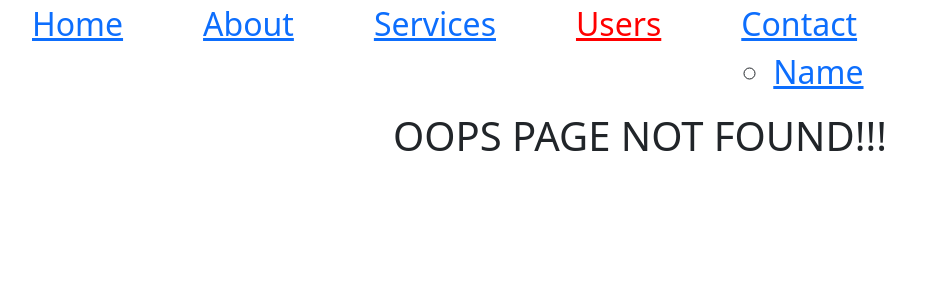
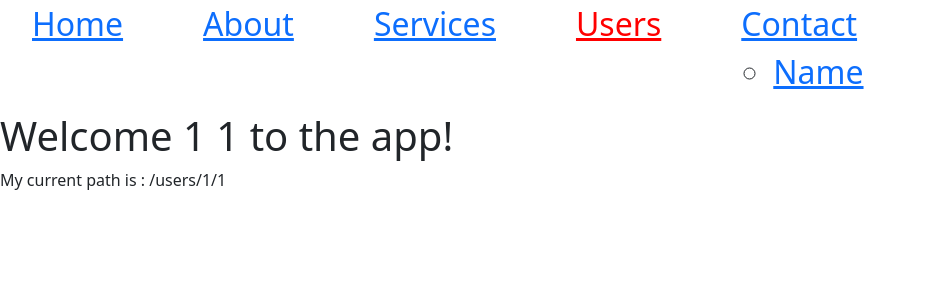
Before and after one commit to karan-verma108/ReactJs2024, a React (Create React App) app: page /users/1/1 in a window 1280 px wide. Before the commit this address had no page. Shown: the top 300 px of the page, without its empty margins (0-947 px from the left). Built offline with nearby package versions, Linux system fonts and the light colour scheme.

Commit message:
uselocation hook

```diff
--- a/src/ReactRouter/App.jsx
+++ b/src/ReactRouter/App.jsx
@@ -19,7 +19,7 @@ const App = () => {
                 <Route path="/contact" element={<Contact />} />
                 <Route path="/contact/name" element={<Name title='WWE' />} />
                 <Route path="/services" element={<Services title='Service' />} />
-                <Route path="/users/:fname" element={<User />} />
+                <Route path="/users/:fname/:lname" element={<User />} />
                 <Route path="*" element={<ErrorPage />} />
             </Routes>
         </>
--- a/src/ReactRouter/User.jsx
+++ b/src/ReactRouter/User.jsx
@@ -1,12 +1,16 @@
 import React from "react";
-import { useParams } from "react-router-dom";
+import { useLocation, useParams } from "react-router-dom";
 
 const User = () => {
     const { fname, lname } = useParams();
+    const location = useLocation();
+    // console.log(location);
 
     return (
         <>
             <h1>Welcome {fname} {lname} to the app! </h1>
+            <p>My current path is : {location.pathname}</p>
+            {location.pathname === `/users/karan/verma` ? <button onClick={()=> alert('yes you reached the right path')}>Click me</button> : null}
         </>
     )
 }
```
